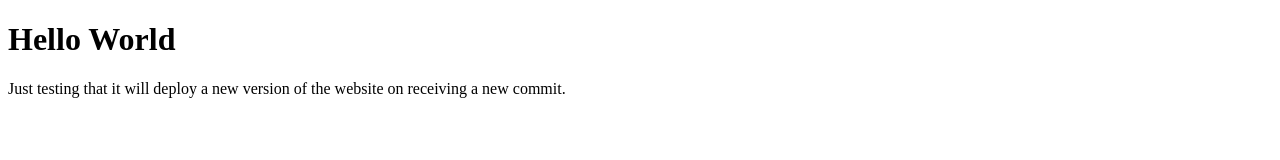
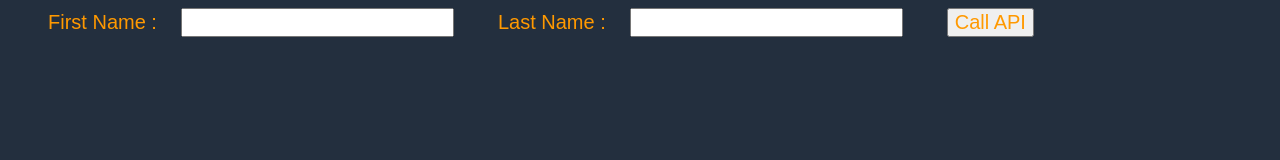
Before and after one commit to jvaque/aws-tutorial, a plain HTML site: page index.html in a window 1280 px wide. Drawn offline with Linux system fonts and the light colour scheme.

Commit message:
Code From Tutorial

```diff
--- a/index.html
+++ b/index.html
@@ -3,9 +3,56 @@
     <head>
         <meta charset="UTF-8">
         <title>Hello World</title>
+        <!-- Add some CSS to change client UI -->
+        <style>
+        body {
+            background-color: #232F3E;
+            }
+        label, button {
+            color: #FF9900;
+            font-family: Arial, Helvetica, sans-serif;
+            font-size: 20px;
+            margin-left: 40px;
+            }
+        input {
+            color: #232F3E;
+            font-family: Arial, Helvetica, sans-serif;
+            font-size: 20px;
+            margin-left: 20px;
+            }
+        </style>
+        <script>
+            // define the callAPI function that takes a first name and last name as parameters
+            var callAPI = (firstName,lastName)=>{
+                // instantiate a headers object
+                var myHeaders = new Headers();
+                // add content type header to object
+                myHeaders.append("Content-Type", "application/json");
+                // using built in JSON utility package turn object to string and store in a variable
+                var raw = JSON.stringify({"firstName":firstName,"lastName":lastName});
+                // create a JSON object with parameters for API call and store in a variable
+                var requestOptions = {
+                    method: 'POST',
+                    headers: myHeaders,
+                    body: raw,
+                    redirect: 'follow'
+                };
+                // make API call with parameters and use promises to get response
+                fetch("YOUR-API-INVOKE-URL", requestOptions)
+                .then(response => response.text())
+                .then(result => alert(JSON.parse(result).body))
+                .catch(error => console.log('error', error));
+            }
+        </script>
     </head>
     <body>
-        <h1>Hello World</h1>
-        <p>Just testing that it will deploy a new version of the website on receiving a new commit.</p>
+        <form>
+            <label>First Name :</label>
+            <input type="text" id="fName">
+            <label>Last Name :</label>
+            <input type="text" id="lName">
+            <!-- set button onClick method to call function we defined passing input values as parameters -->
+            <button type="button" onclick="callAPI(document.getElementById('fName').value,document.getElementById('lName').value)">Call API</button>
+        </form>
     </body>
 </html>
```
